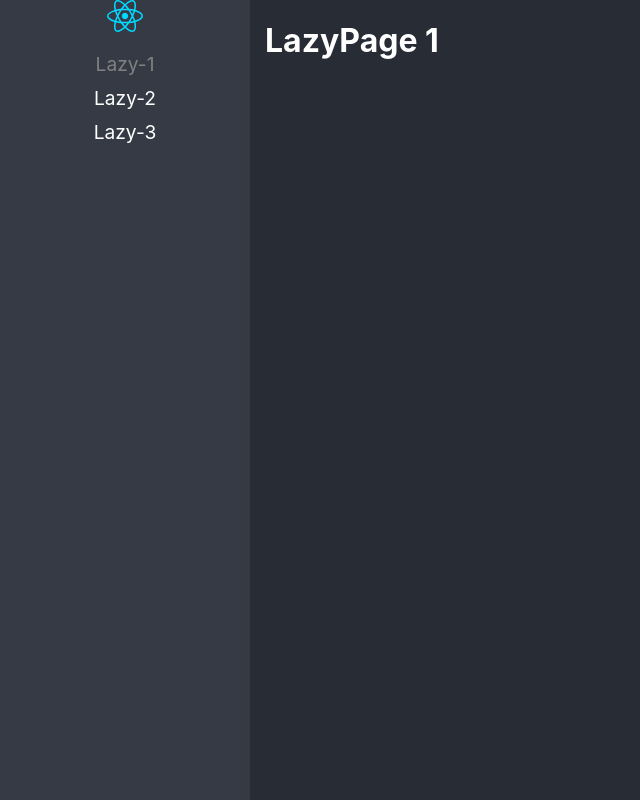
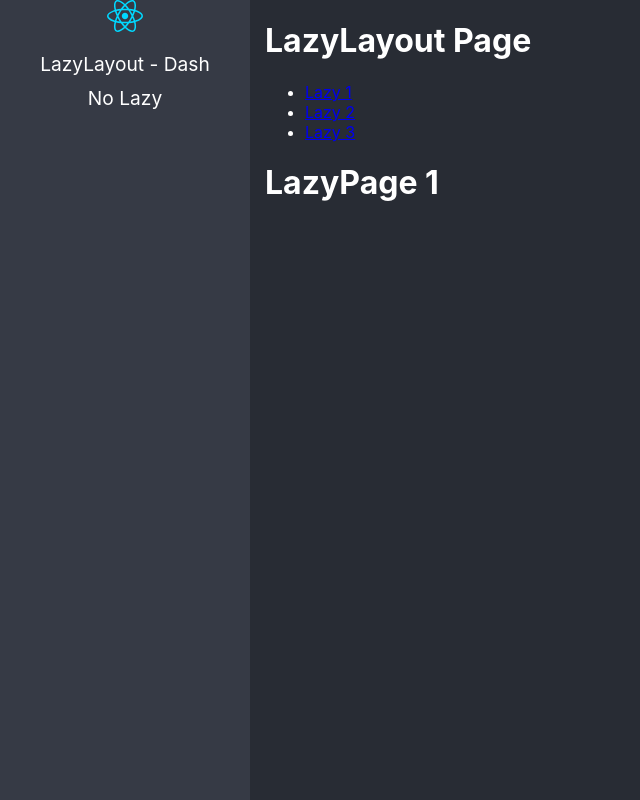
Before and after one commit to juanknetz/react-adv, a React (Vite) app: page /lazyload/lazy1 in a window 1280 px wide. Before the commit this address led to /Lazy1. Shown: the whole page, without its empty margins (0-640 px from the left). Built offline with nearby package versions, Linux system fonts and the light colour scheme.

Commit message:
Rutas anidadas listas

```diff
--- /dev/null
+++ b/src/01-lazyload/layout/LazyLayout.tsx
@@ -0,0 +1,31 @@
+import { NavLink, Navigate, Route, Routes } from "react-router-dom";
+import { LazyPage1, LazyPage2, LazyPage3 } from "../pages";
+
+const LazyLayout = () => {
+  return (
+    <div>
+      <h1>LazyLayout Page</h1>
+
+      <ul>
+        <li>
+          <NavLink to="lazy1">Lazy 1</NavLink>
+        </li>
+        <li>
+          <NavLink to="lazy2">Lazy 2</NavLink>
+        </li>
+        <li>
+          <NavLink to="lazy3">Lazy 3</NavLink>
+        </li>
+      </ul>
+
+      <Routes>
+        <Route path="lazy1" element={<LazyPage1 />} />
+        <Route path="lazy2" element={<LazyPage2 />} />
+        <Route path="lazy3" element={<LazyPage3 />} />
+        <Route path="*" element={<Navigate replace to="lazy1" />} />
+      </Routes>
+    </div>
+  );
+};
+
+export default LazyLayout;
--- /dev/null
+++ b/src/01-lazyload/pages/NoLazy.tsx
@@ -0,0 +1,5 @@
+const NoLazy = () => {
+    return ( <div>No Lazy</div> );
+}
+
+export default NoLazy;
--- a/src/routes/routes.ts
+++ b/src/routes/routes.ts
@@ -1,5 +1,5 @@
 import { LazyExoticComponent, lazy } from "react";
-// import { LazyPage1, LazyPage2, LazyPage3 } from "../01-lazyload/pages";
+import NoLazy from "../01-lazyload/pages/NoLazy";
 
 type JSXComponent = () => JSX.Element;
 
@@ -10,38 +10,24 @@
   name: string;
 }
 
-const Lazy1 = lazy(
+const LazyLayout = lazy(
   () =>
-    import(/* webpackChunkName: "LazyPage1" */ "../01-lazyload/pages/LazyPage1")
-);
-const Lazy2 = lazy(
-  () =>
-    import(/* webpackChunkName: "LazyPage2" */ "../01-lazyload/pages/LazyPage2")
-);
-const Lazy3 = lazy(
-  () =>
-    import(/* webpackChunkName: "LazyPage3" */ "../01-lazyload/pages/LazyPage3")
+    import(/* webpackChunkName: "LazyLayout" */ "../01-lazyload/layout/LazyLayout")
 );
 
 const routes: Route[] = [
   {
-    to: "/Lazy1",
-    path: "lazy1",
-    Component: Lazy1,
-    name: "Lazy-1",
+    to: "/lazyload/",
+    path: "/lazyload/*",
+    Component: LazyLayout,
+    name: "LazyLayout - Dash",
   },
   {
-    to: "/Lazy2",
-    path: "lazy2",
-    Component: Lazy2,
-    name: "Lazy-2",
-  },
-  {
-    to: "/Lazy3",
-    path: "lazy3",
-    Component: Lazy3,
-    name: "Lazy-3",
-  },
+    to: "/no-lazy",
+    path: "no-lazy",
+    Component: NoLazy,
+    name: "No Lazy",
+  }
 ];
 
 export default routes;
```
